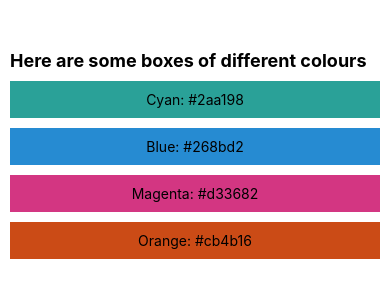
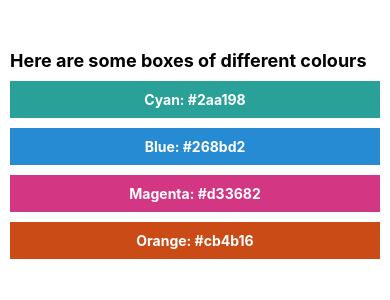
Before and after one commit to TomBirbeck/learningnative, a React Native app: screen / in a window 390 px wide. Shown: the top 300 px of the page. Built offline with nearby package versions, Linux system fonts and the light colour scheme.

Commit message:
turned boxes into reusable component

```diff
--- a/App.js
+++ b/App.js
@@ -1,12 +1,6 @@
 import React from 'react';
-import {
-  Image,
-  SafeAreaView,
-  StyleSheet,
-  Text,
-  TextInput,
-  View,
-} from 'react-native';
+import { SafeAreaView, StyleSheet, Text, View } from 'react-native';
+import ColourBox from './components/ColourBox';
 
 export default function App() {
   return (
@@ -15,10 +9,10 @@ export default function App() {
         <Text style={styles.heading}>
           Here are some boxes of different colours
         </Text>
-        <Text style={[styles.box, styles.cyan]}>Cyan: #2aa198</Text>
-        <Text style={[styles.box, styles.blue]}>Blue: #268bd2</Text>
-        <Text style={[styles.box, styles.magenta]}>Magenta: #d33682</Text>
-        <Text style={[styles.box, styles.orange]}>Orange: #cb4b16</Text>
+        <ColourBox colorName='Cyan' hexCode='#2aa198' />
+        <ColourBox colorName='Blue' hexCode='#268bd2' />
+        <ColourBox colorName='Magenta' hexCode='#d33682' />
+        <ColourBox colorName='Orange' hexCode='#cb4b16' />
       </View>
     </SafeAreaView>
   );
@@ -35,21 +29,4 @@ const styles = StyleSheet.create({
     fontWeight: 'bold',
     marginBottom: 10,
   },
-  box: {
-    padding: 10,
-    textAlign: 'center',
-    marginBottom: 10,
-  },
-  cyan: {
-    backgroundColor: '#2aa198',
-  },
-  blue: {
-    backgroundColor: '#268bd2',
-  },
-  magenta: {
-    backgroundColor: '#d33682',
-  },
-  orange: {
-    backgroundColor: '#cb4b16',
-  },
 });
--- /dev/null
+++ b/components/ColourBox.js
@@ -0,0 +1,30 @@
+import React from 'react';
+import { View, Text, StyleSheet } from 'react-native';
+
+const ColourBox = ({ colorName, hexCode }) => {
+  const boxColour = {
+    backgroundColor: hexCode,
+  };
+  return (
+    <View style={[styles.box, boxColour]}>
+      <Text style={styles.boxText}>
+        {colorName}: {hexCode}
+      </Text>
+    </View>
+  );
+};
+
+const styles = StyleSheet.create({
+  box: {
+    padding: 10,
+    justifyContent: 'center',
+    alignItems: 'center',
+    marginBottom: 10,
+  },
+  boxText: {
+    color: 'white',
+    fontWeight: 'bold',
+  },
+});
+
+export default ColourBox;
```
